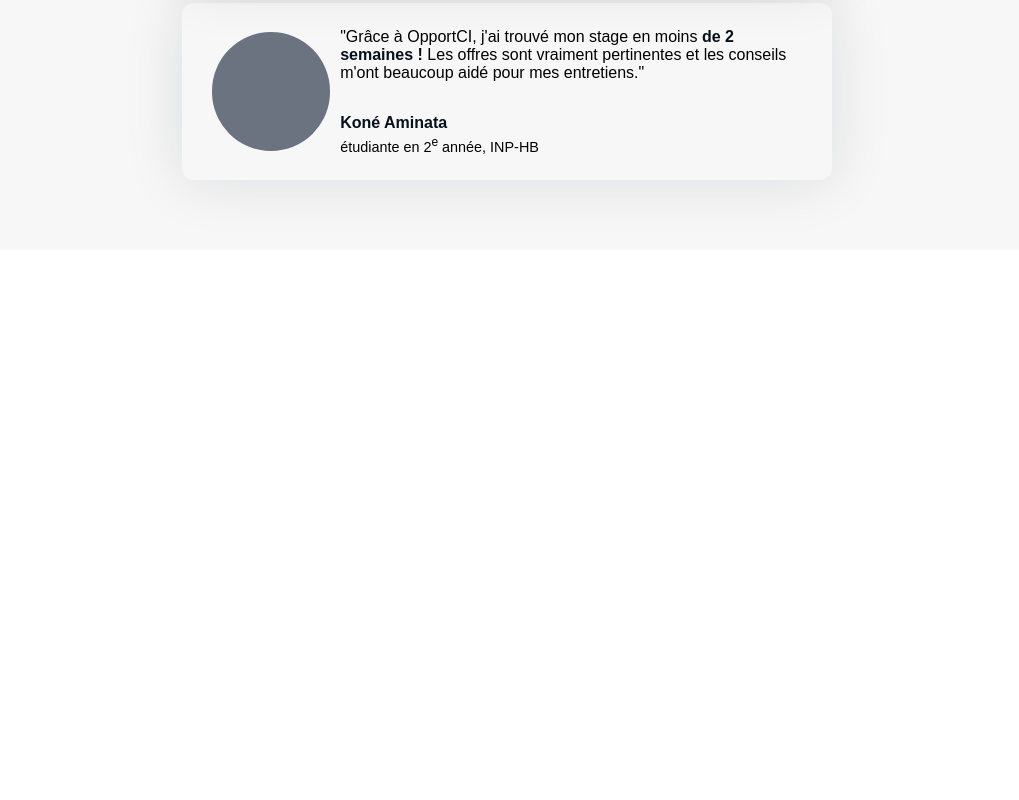
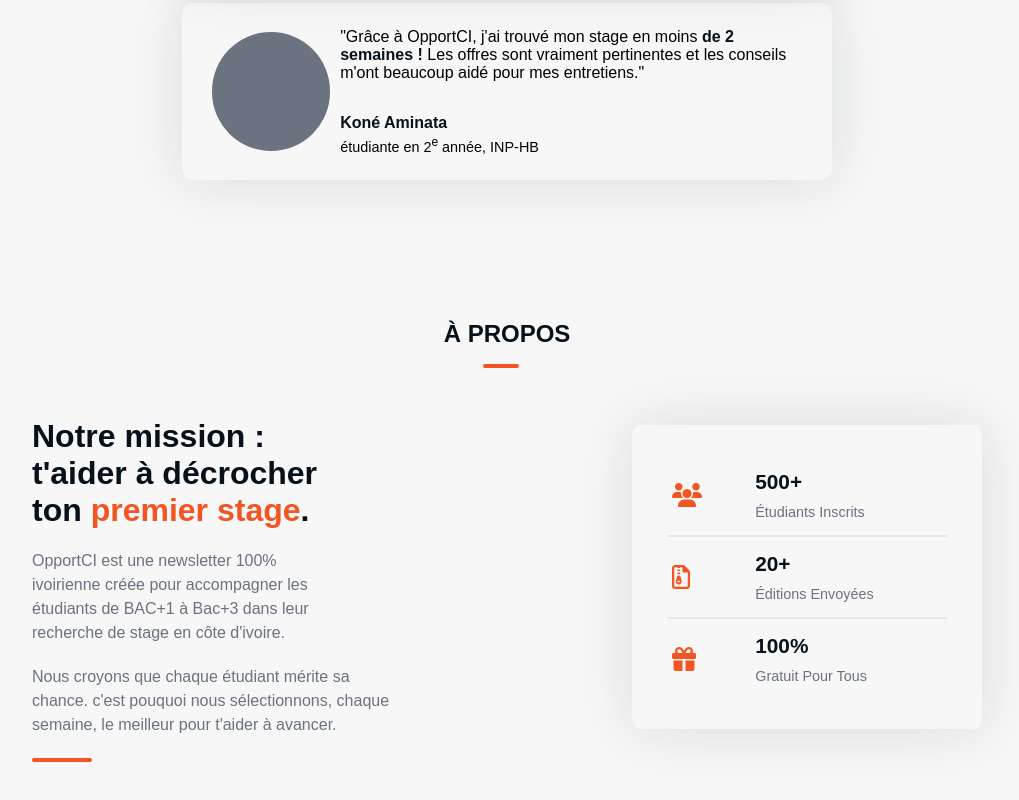
Before and after one commit to bryssan2/OpportCI, a plain HTML site: page index.html in a window 1280 px wide. Shown: the part 1914-2714 px from the top of the page, without its empty margins (133-1152 px from the left). Before the commit the page ends 2164 px from the top, so only its background shows below. Drawn offline with Linux system fonts and the light colour scheme.

Commit message:
j'ai terminée la section a propos

```diff
--- a/index.html
+++ b/index.html
@@ -29,17 +29,20 @@
 
             <nav>
                 <ul class="nav_list">
-                    <li class="nav-item">Accueil</li>
-                    <li class="nav-item">Notre mission</li>
-                    <li class="nav-item">Témoignages</li>
-                    <li class="nav-item">à propos</li>
+                    <a href="#homeSection"><li class="nav-item">Accueil</li></a>
+                    <a href="#benefitSection"><li class="nav-item">Notre
+                            mission</li></a>
+                    <a href="#testimonialSection"><li
+                            class="nav-item">Témoignages</li></a>
+                    <a href="#aboutSection"><li class="nav-item">à
+                            propos</li></a>
                 </ul>
                 <button class="header-btn-CTA">S'inscrire</button>
             </nav>
 
         </header>
 
-        <section class="hero-section">
+        <section class="hero-section" id="homeSection">
             <div class="section-content">
                 <div class="hero-title">
                     Décroche ton <span>premier stage</span> en côte d'ivoire
@@ -69,7 +72,7 @@
             </div>
         </section>
 
-        <section class="benefits-section">
+        <section class="benefits-section" id="benefitSection">
             <div class="section-content">
                 <div class="benefits-section-title">
                     Ce que tu reçois chaque semaine
@@ -111,7 +114,7 @@
             </div>
         </section>
 
-        <section class="testimonials-section">
+        <section class="testimonials-section" id="testimonialSection">
             <div class="testimonials-section-title">Témoignages</div>
             <div class="section-content">
                 <div class="card">
@@ -193,7 +196,49 @@
             </div>
         </section>
 
-        <section></section>
+        <section class="about-section" id="aboutSection">
+            <div class="about-section-title">à propos</div>
+            <div class="section-content">
+                <div class="paragraphs">
+                    <div class="first-paragraph">Notre mission : t'aider à
+                        décrocher
+                        ton <span>premier stage</span>.</div>
+                    <div class="second-paragraph">OpportCI est une newsletter
+                        100%
+                        ivoirienne créée pour accompagner les étudiants de BAC+1
+                        à Bac+3 dans leur recherche de stage en côte
+                        d'ivoire.</div>
+                    <div class="third-paragraph">Nous croyons que chaque
+                        étudiant
+                        mérite sa chance. c'est pouquoi nous sélectionnons,
+                        chaque semaine, le meilleur pour t'aider à
+                        avancer.</div>
+                </div>
+                <div class="stats">
+                    <div class="stat">
+                        <i class="fas fa-users"></i>
+                        <div class="data">
+                            <p class="num">500+</p>
+                            <p>étudiants inscrits</p>
+                        </div>
+                    </div>
+                    <div class="stat">
+                        <i class="fa-regular fa-file-archive"></i>
+                        <div class="data">
+                            <p class="num">20+</p>
+                            <p>éditions envoyées</p>
+                        </div>
+                    </div>
+                    <div class="stat">
+                        <i class="fas fa-gift"></i>
+                        <div class="data">
+                            <p class="num">100%</p>
+                            <p>Gratuit pour tous</p>
+                        </div>
+                    </div>
+                </div>
+            </div>
+        </section>
 
         <script src="script.js"></script>
     </body>
--- a/style.css
+++ b/style.css
@@ -2,7 +2,15 @@
     padding: 0;
     margin: 0;
     box-sizing: border-box;
+}
+
+html{
     scroll-behavior: smooth;
+}
+
+a{
+    text-decoration: none;
+    color: #FFFFFF;
 }
 
 body{
@@ -12,6 +20,35 @@
     font-family:Arial, Helvetica, sans-serif;
 }
 
+
+.benefits-section .section-content .benefits-section-title,.testimonials-section .testimonials-section-title,.about-section .about-section-title{
+    position: relative;
+    color:#07111C;
+    text-align: center;
+    font-size: 1.5rem;
+    font-weight: 600;
+    margin-bottom: 70px;
+    text-transform: uppercase;
+}
+
+.benefits-section .section-content .benefits-section-title::after,.about-section .section-content .about-section-title::after,.about-section .about-section-title::after{
+    position: absolute;
+    content: '';
+    width: 3%;
+    height: 4px;
+    border-radius: 7px;
+    background-color: #F25522;
+    bottom: -70%;
+    left:48%;
+}
+
+
+.benefits-section,.testimonials-section,.about-section{
+    width: 100%;
+    height: fit-content;
+     padding:70px 40px;
+  background-color:#F7F7F7;
+}
 
 
 /* Header*/
@@ -245,37 +282,11 @@
 
 /* Benefits section */
 
-.benefits-section{
-  width: 100%;
-  height: fit-content;
-  padding:70px 40px;
-  background-color:#F7F7F7;
-}
-
 .benefits-section .section-content{
     width: 100%;
     height: 100%;
 }
 
-.benefits-section .section-content .benefits-section-title{
-    position: relative;
-    color:#07111C;
-    text-align: center;
-    font-size: 1.5rem;
-    font-weight: 600;
-    margin-bottom: 70px;
-}
-
-.benefits-section .section-content .benefits-section-title::after{
-    position: absolute;
-    content: '';
-    width: 3%;
-    height: 4px;
-    border-radius: 7px;
-    background-color: #F25522;
-    bottom: -70%;
-    left:48%;
-}
 
 .benefits-section .section-content .benefits-list{
     width: 100%;
@@ -321,13 +332,6 @@
 
 
 /* Testimonials section*/
-
-.testimonials-section{
-    width: 100%;
-    height: fit-content;
-     padding:70px 40px;
-  background-color:#F7F7F7;
-}
 
 .testimonials-section .section-content{
    display:grid;
@@ -394,15 +398,6 @@
 }
 
 
-.testimonials-section .testimonials-section-title{
-    position: relative;
-    color:#07111C;
-    text-align: center;
-    font-size: 1.5rem;
-    font-weight: 600;
-    margin-bottom: 70px;
-}
-
 .testimonials-section .testimonials-section-title::after{
     position: absolute;
     content: '';
@@ -414,17 +409,109 @@
     left:48%;
 }
 
+/* About section*/
+
+.about-section .section-content{
+    width: 100%;
+    height: 100%;
+    display:flex;
+    align-items: center;
+    justify-content: center;
+}
+
+.about-section .section-content .paragraphs{
+    position: relative;
+    width: 50%;
+    display: flex;
+    align-items: start;
+    flex-direction: column;
+    gap: 20px;
+}
+.about-section .section-content .paragraphs::before{
+  position: absolute;
+    content: '';
+    width: 10%;
+    height: 4px;
+    border-radius: 8px;
+    left: 0;
+    bottom: -25px;
+    background-color: #F25522;
+}
+
+.about-section .section-content .paragraphs .first-paragraph{
+    color: #07111C;
+    font-size:2rem;
+    font-weight: 600;
+    width: 70%;
+    text-wrap: balance;
+}
+
+.about-section .section-content .paragraphs .first-paragraph span{
+    color: #F25522;
+}
+
+.about-section .section-content .paragraphs .second-paragraph,.third-paragraph{
+    color: #6B7280;
+    font-size: 1rem;
+    width: 60%;
+    text-wrap: balance;
+    line-height: 1.5rem;
+}
+
+.about-section .section-content .stats{
+    position: relative;
+    width:350px;
+    display: flex;
+    align-items: center;
+    justify-content: center;
+    padding: 30px 35px;
+    box-shadow: 0 0px 60px rgba(13, 27, 42, 0.12);
+    border-radius: 10px;
+    flex-direction: column;
+}
 
 
 
+.about-section .section-content .stats .stat{
+    width: 100%;
+    display: flex;
+    align-items: center;
+    justify-content: center;
+    gap: 0.2rem;
+    padding: 15px 5px;
+    border-bottom: 2px solid rgba(18, 28, 39, 0.08);
+}
 
+.about-section .section-content .stats .stat:last-child{
+    border-bottom: none;
+}
 
+.about-section .section-content .stats .stat i{
+    width: 30%;
+    font-size: 1.5rem;
+    color: #F25522;
+}
 
+.about-section .section-content .stats .stat .data{
+    width: 70%;
+    display: flex;
+    align-items: start;
+    flex-direction: column;
+    gap: 10px;
+}
 
+.about-section .section-content .stats .stat .data .num{
+    font-size: 1.3rem;
+    color: #07111C;
+    font-size: 600;
+    font-weight: 600;
+}
 
-
-
-
+.about-section .section-content .stats .stat .data p{
+    color: #6B7280;
+    font-size: 0.9rem;
+    text-transform: capitalize;
+}
 
 
 :root {
```
